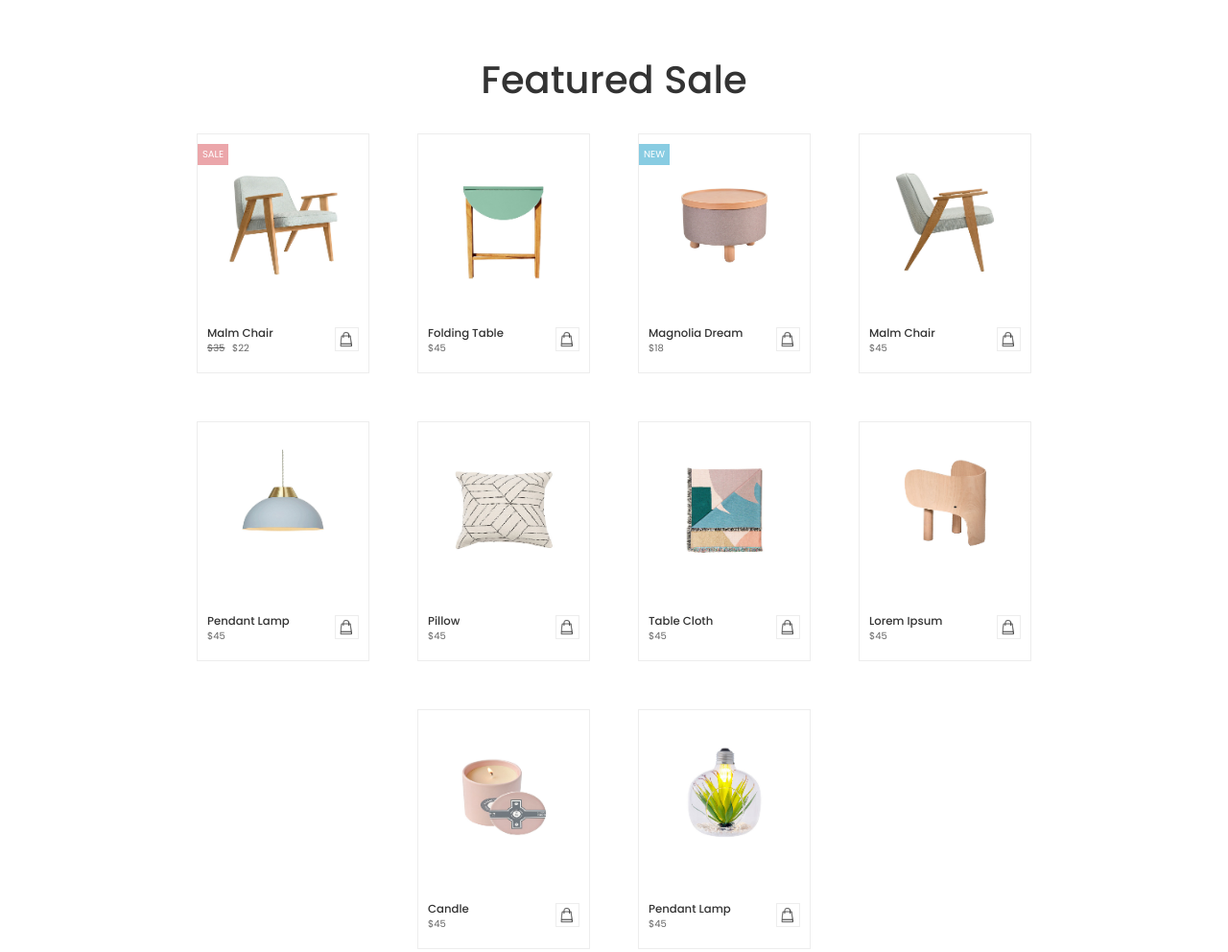
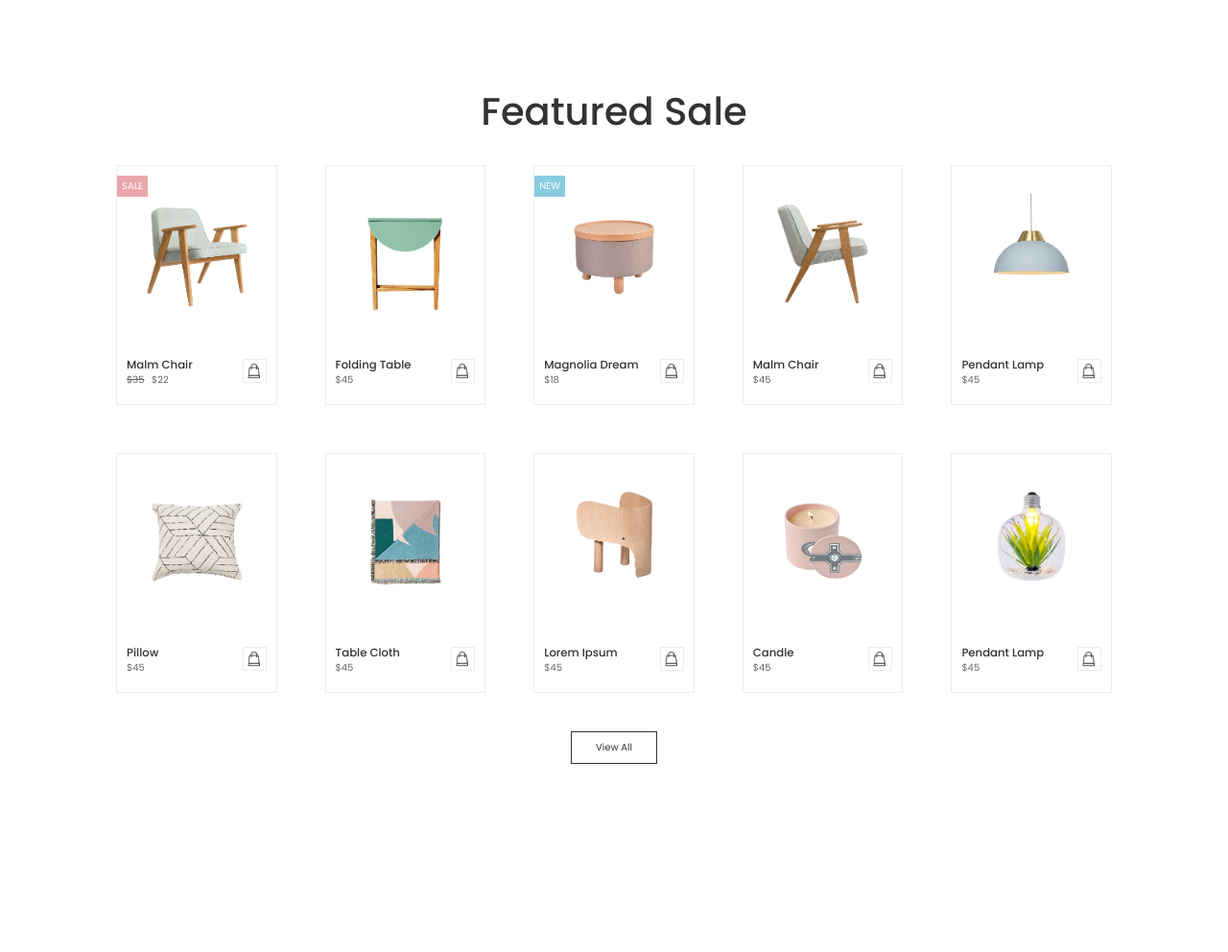
Before and after one commit to Gaspavar92/gaspareTortoraProjectOne, a plain HTML site: page index.html in a window 1280 px wide. Shown: the part 1280-2272 px from the top of the page at 96% size. After the commit the page ends 2216 px from the top, so only its background shows below. Drawn offline with Linux system fonts and the light colour scheme.

Commit message:
Added and styled View All button in featured sale

```diff
--- a/index.html
+++ b/index.html
@@ -59,6 +59,7 @@
 
 
         <section class="featured-sale">
+
             <h2>Featured Sale</h2>
             <div class="wrapper featured-sale-flex">
 
@@ -122,8 +123,8 @@
                             <img src="./assets/icons/shopping-cart-black-icon.png" alt="Shopping cart icon">
                         </div>
                     </div>
+                </div>
 
-            </div>
                 <div class="sale-item">
                     <img src="./assets/prod-5.jpg" alt="Gray pendant lamp" class="sale-image">
                     <div class="sale-info">
@@ -137,8 +138,8 @@
                             <img src="./assets/icons/shopping-cart-black-icon.png" alt="Shopping cart icon">
                         </div>
                     </div>
+                </div>
 
-            </div>
                 <div class="sale-item">
                     <img src="./assets/prod-6.jpg" alt="Couch pillow" class="sale-image">
                     <div class="sale-info">
@@ -152,8 +153,8 @@
                             <img src="./assets/icons/shopping-cart-black-icon.png" alt="Shopping cart icon">
                         </div>
                     </div>
+                </div>
 
-            </div>
                 <div class="sale-item">
                     <img src="./assets/prod-7.jpg" alt="Multicolor table cloth" class="sale-image">
                     <div class="sale-info">
@@ -167,8 +168,8 @@
                             <img src="./assets/icons/shopping-cart-black-icon.png" alt="Shopping cart icon">
                         </div>
                     </div>
+                </div>
 
-            </div>
                 <div class="sale-item">
                     <img src="./assets/prod-8.jpg" alt="Chair splat" class="sale-image">
                     <div class="sale-info">
@@ -182,8 +183,8 @@
                             <img src="./assets/icons/shopping-cart-black-icon.png" alt="Shopping cart icon">
                         </div>
                     </div>
+                </div>
 
-            </div>
                 <div class="sale-item">
                     <img src="./assets/prod-9.jpg" alt="Wax candle in pink container" class="sale-image">
                     <div class="sale-info">
@@ -197,8 +198,8 @@
                             <img src="./assets/icons/shopping-cart-black-icon.png" alt="Shopping cart icon">
                         </div>
                     </div>
+                </div>
 
-            </div>
                 <div class="sale-item">
                     <img src="./assets/prod-10.jpg" alt="Pendant lamp with plant fantasy" class="sale-image">
                     <div class="sale-info">
@@ -213,9 +214,9 @@
                         </div>
                     </div>
                 </div>
+            </div>
 
-
-            </div>
+            <button>View All</button>
 
         </section>
 
--- a/styles/sass/style.scss
+++ b/styles/sass/style.scss
@@ -164,7 +164,7 @@ h1 {
     flex-direction: column;
     border: 1px solid $veryLightGray;
     height: 250px;
-    min-width: 180px;
+    min-width: 150px;
     width: calc(100% / 5 - 50px);
     padding: 5px;
     position: relative;
@@ -232,3 +232,19 @@ h1 {
 .new-tag {
     background-color: $blue;
 }
+
+.featured-sale {
+    display: flex;
+    flex-direction: column;
+    align-items: center;
+}
+
+.featured-sale button {
+    margin: 40px;
+    padding: 10px 25px 10px 25px;
+    color: $darkGray;
+    background-color: $white;
+    border: 1px solid $darkGray;
+    font-family: inherit;
+    font-weight: inherit;
+}
```
Also changed, not shown: dist/css/style.min.css, styles/style.css. Lines whose indentation alone changed are shown as unchanged.
